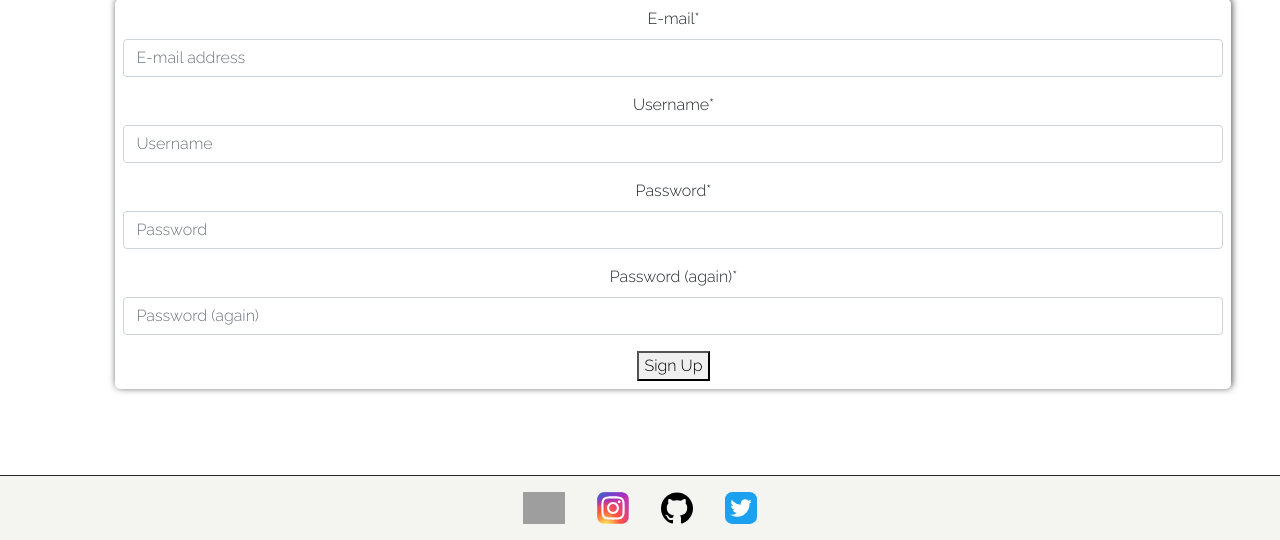
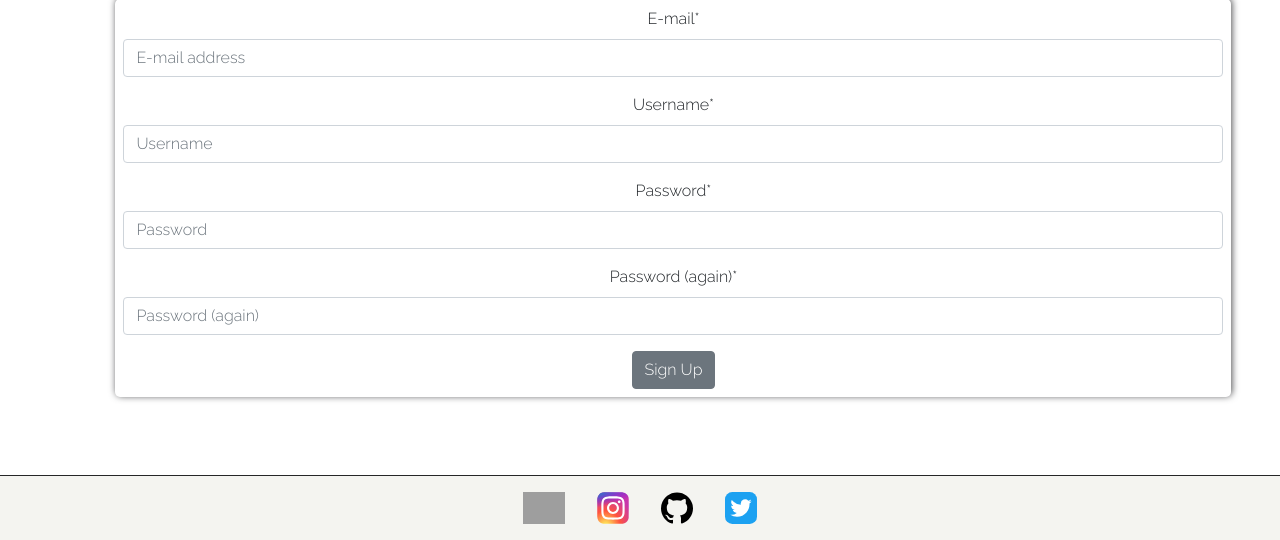
Before and after one commit to gracemcken/pattern-market, a Django app: page /accounts/signup/ in a window 1280 px wide. Shown: the part 260-800 px from the top of the page. Run offline with Django 4.2, Linux system fonts and the light colour scheme; grey boxes are pictures that could not be loaded.

Commit message:
Change signup button class to match other buttons

```diff
--- a/templates/allauth/account/signup.html
+++ b/templates/allauth/account/signup.html
@@ -20,7 +20,7 @@
       name="{{ redirect_field_name }}"
       value="{{ redirect_field_value }}" />
     {% endif %}
-    <button type="submit">Sign Up</button>
+    <button type="submit" class="btn btn-secondary">Sign Up</button>
   </form>
 </div>
 
```
